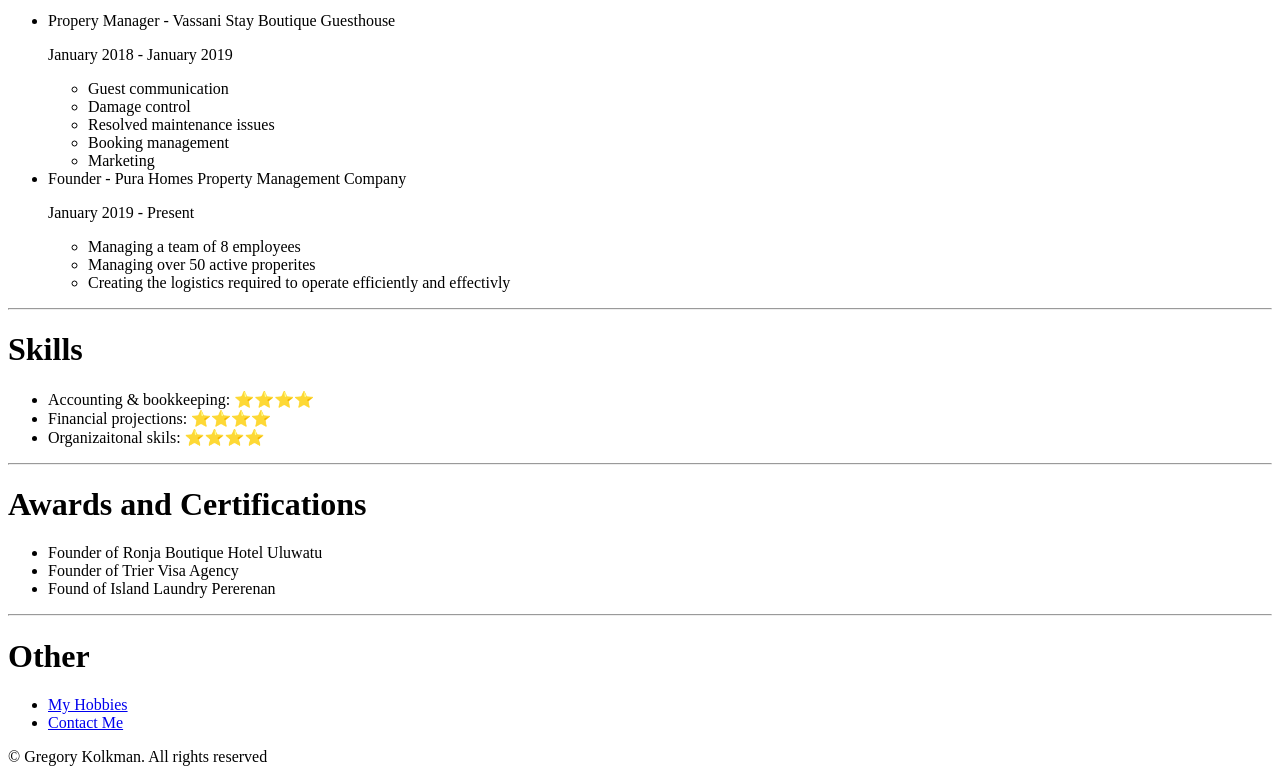
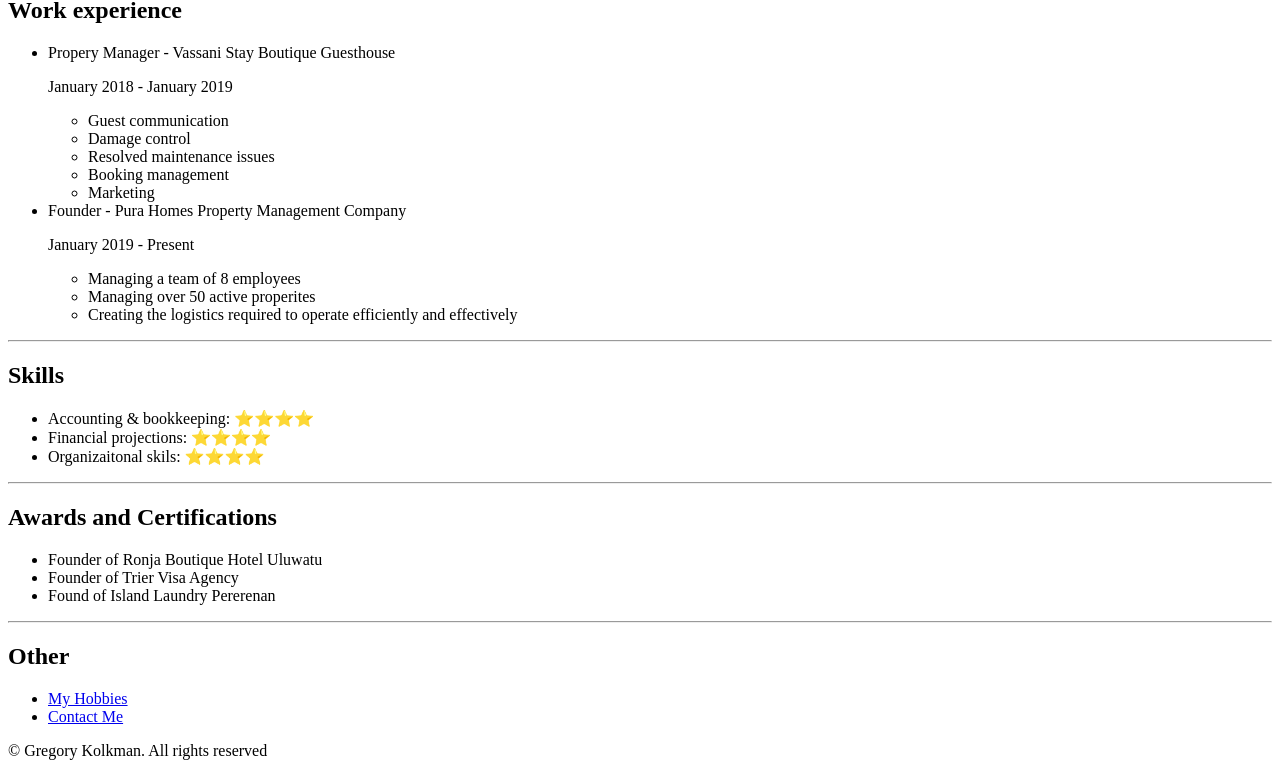
Before and after one commit to rezakolkman/reza-resume, a plain HTML site: page index.html in a window 1280 px wide. Shown: the part 494-1276 px from the top of the page. Drawn offline with Linux system fonts and the light colour scheme.

Commit message:
Update index.html

```diff
--- a/index.html
+++ b/index.html
@@ -6,15 +6,16 @@
     <title>My Resume</title>
 </head>
 <body>
+    <h1>Gregory Kolkman</h1>
     <img src="./gregorykolkman.png" height="200" alt="gregorykolkman"/>
-    <h1>Summary</h1>
+    <h2>Summary</h2>
     <p>I am a creative enthusiast who enjoys working on challenges</p>
-    <h1>Education</h1>
+    <h2>Education</h2>
     <ul>
         <li>Bachelor of Hotel Management & Business - International College of Hotel Management (2008-2023)</li>
     </ul>
     <hr/>
-    <h1>Work experience</h1>
+    <h2>Work experience</h2>
     <ul>
         <li>Propery Manager - Vassani Stay Boutique Guesthouse</li>
         <p>January 2018 - January 2019</p>
@@ -30,25 +31,25 @@
         <ul>
             <li>Managing a team of 8 employees</li>
             <li>Managing over 50 active properites</li>
-            <li>Creating the logistics required to operate efficiently and effectivly</li>
+            <li>Creating the logistics required to operate efficiently and effectively </li>
         </ul>
     </ul>
     <hr/>
-    <h1>Skills</h1>
+    <h2>Skills</h2>
     <ul>
         <li>Accounting & bookkeeping: ⭐️⭐️⭐️⭐️</li>
         <li>Financial projections: ⭐️⭐️⭐️⭐️</li>
         <li>Organizaitonal skils: ⭐️⭐️⭐️⭐️</i>
     </ul>
     <hr/>
-    <h1>Awards and Certifications</h1>
+    <h2>Awards and Certifications</h2>
     <ul>
         <li>Founder of Ronja Boutique Hotel Uluwatu</li>
         <li>Founder of Trier Visa Agency</li>
         <li>Found of Island Laundry Pererenan</li>
     </ul>
     <hr/>
-    <h1>Other</h1>
+    <h2>Other</h2>
     <ul>
         <li><a href="hobbies.html">My Hobbies</a></li>
         <li><a href="contact.html">Contact Me</a></li>
```
